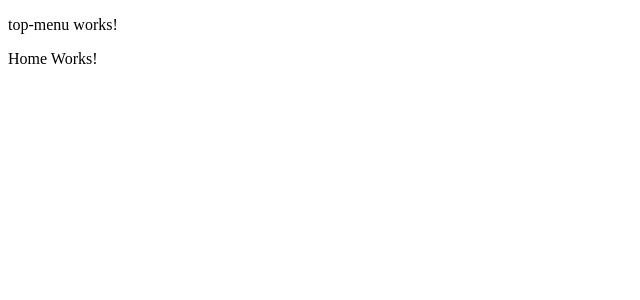
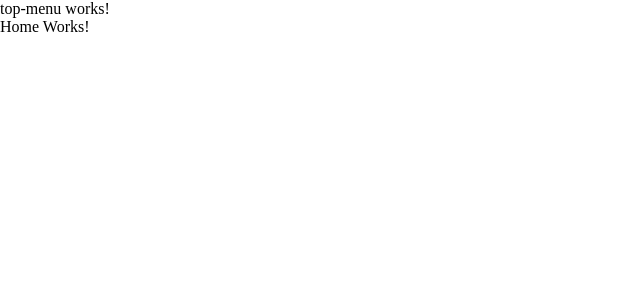
Before and after one commit to felipefalkiner/dio-angular-psn-clone, an Angular app: page / in a window 1280 px wide. Shown: the top 300 px of the page, without its empty margins (0-640 px from the left). Built offline with nearby package versions, Linux system fonts and the light colour scheme.

Commit message:
global css reset

```diff
--- a/src/styles.css
+++ b/src/styles.css
@@ -1 +1,10 @@
-/* You can add global styles to this file, and also import other style files */
+* {
+    margin: 0;
+    padding: 0;
+    border: 0;
+    box-sizing: border-box;
+}
+
+body {
+    /*  */
+}
```
